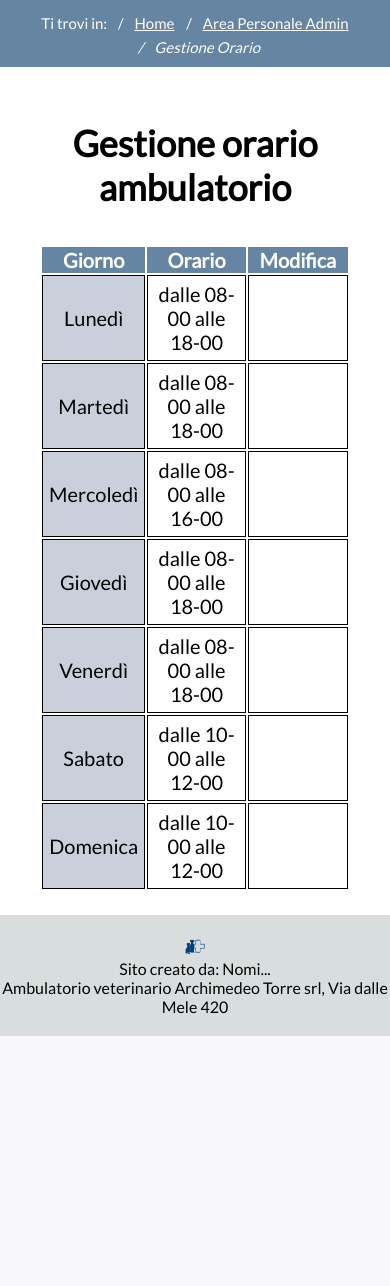
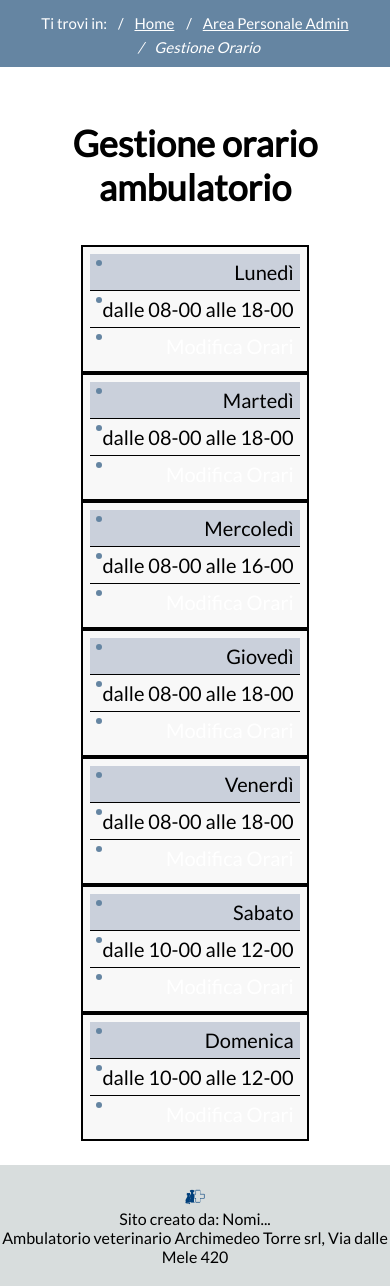
Before and after one commit to FraDrago/TecWeb, a PHP site: page /orariGestione.php in a window 390 px wide. Shown: the part 225-1511 px from the top of the page. Before the commit the page ends 1261 px from the top, so only its background shows below. Run offline with PHP 8.4, Linux system fonts and the light colour scheme; data comes from the database, SQL or seed files in the repository.

Commit message:
push solo css per il momento

```diff
--- a/Clinica Vet/css/style2.css
+++ b/Clinica Vet/css/style2.css
@@ -991,25 +991,56 @@
 }
 
 .anteprimag {
-    max-width: 100px;
-}
-#tabgalleria{
-	align-content: center;
+    width: 100%;
+    max-width: 200px;
+    max-height: 180px;
+    min-height: 120px;
+    box-shadow: 3px 3px 8px 0px rgba(0, 0, 0, 1);
 }
 
+
 #tabellag {
+    /*border: 1px solid #ccc;*/
+    border-collapse: collapse;
+    margin: auto;
+    padding: 0;
+    table-layout: fixed;
+    max-width: 90%;
     border: none;
+    box-sizing: border-box;
 }
 
+#tabellag caption {
+    display: none;
+}
+
+#tabellagcaption {
+    font-size: 1.5em;
+    margin: .5em 0 .75em;
+}
+
+#tabellag tbody {
+    background-color: #f8f8f8;
+}
 #tabellag thead {
     background-color: #6585a2;
     color: white;
     font-size: 1em;
     padding: 1em;
+    text-transform: uppercase;
+}
+
+#tabellag tr {
+    /*background-color: #f8f8f8;*/
+    border: 1px solid #ddd;
+    padding: .35em;
+    max-width: 100%
 }
 
 #tabellag th td {
-    border-bottom: 1px solid;
+
+    padding: .625em;
+    text-align: center;
 }
 
 #tabellag a {
@@ -1020,18 +1051,68 @@
 .modificag {
     background-color: #6585a2;
     font-size: 1em;
-    padding: 7px
+    padding: 7px;
+    border-radius: 4px;
 }
 
 .eliminag {
     background-color: #d70000;
     font-size: 1em;
-    padding: 7px
+    padding: 7px;
+    border-radius: 4px;
 }
 
+@media screen and (max-width: 795px) {
+    #tabellag thead {
+        border: none;
+        clip: rect(0 0 0 0);
+        height: 1px;
+        margin: -1px;
+        overflow: hidden;
+        padding: 0;
+        position: absolute;
+        width: 1px;
+    }
 
+    #tabellag tr {
+        display: block;
+        border: 2px solid black;
+
+    }
+
+    #tabellag td {
+        border-bottom: 1px solid black;
+        display: block;
+        text-align: right;
+        border-top: 1px solid black;
+        border-left: none;
+        border-right: none;
+        border-top: none;
+    }
+
+    #tabellag td::before {
+        content: attr(data-label);
+        float: left;
+        font-weight: bold;
+        text-transform: uppercase;
+        background-color: #6585a2;
+        color: white;
+        padding: 3px;
+        border-radius: 4px;
+    }
+
+    #tabellag td:last-child {
+        border-bottom: 0;
+    }
+
+    .anteprimag {
+        margin: 3px;
+    }
+
+}
 /*******GalAdd******/
 /******&GalMod*****/
+
 #contaddform, #contmodform {
 	display: block;
 	width: 40%;
@@ -1042,6 +1123,7 @@
 	min-width: 400px;
 	margin-left: auto;
 	margin-right: auto;
+    margin-bottom: 3em;
 }
 
 #addform, #modform {
@@ -1094,6 +1176,14 @@
     background-color: #555;
 }
 
+@media screen and (max-width: 640px) {
+    #contaddform, #contmodform {
+        display: block;
+        width: 90%;
+        padding: 1em;
+        border-radius: 4px;
+        min-width: 200px;
+    }
 /******Servizi******/
 /******************/
 
@@ -1206,9 +1296,8 @@
 
 /******Footer******/
 /*****************/
-
-#footer {
-	background-color: #d8dddd;
+    #footer {
+        background-color: #d8dddd;
 	position: static;
 	padding-top: 1em;
 	padding-bottom: 1em;
@@ -1238,10 +1327,19 @@
 }
 @media screen and (max-width: 1050px) {
 	.rightHome{float: none; text-align: center; display: inline-block; width: 100%}
-	.leftHome{float: none;text-align: center; display: inline-block; width: 100%}
+
+    .leftHome {
+        float: none;
+        text-align: center;
+        display: inline-block;
+        width: 100%
+    }
 	.rightCont{float: none;text-align: center; display: inline-block; width: 100%}
 	.leftCont{float: none;text-align: center; display: inline-block; width: 100%}
-	#content .galleria h2{margin-top: 0em;}
+
+    #content .galleria h2 {
+        margin-top: 0em;
+    }
 	#contentHome{padding: 2em 2em 3em 2em; }
 	#contentCont{padding: 2em 2em 3em 2em;}
 	#imghome{max-width: 400px; text-align: center;}
@@ -1253,7 +1351,11 @@
 }
 
 @media screen and (max-width: 700px) {
-	.box{margin:-0.5em; margin-top: 1.5em; height: 20px;}
+    .box {
+        margin: -0.5em;
+        margin-top: 1.5em;
+        height: 20px;
+    }
 	#title h1{margin-top: 1em;
     text-align: center;}
     #logo{width: 5em; margin-top: 1.3em;}
```
